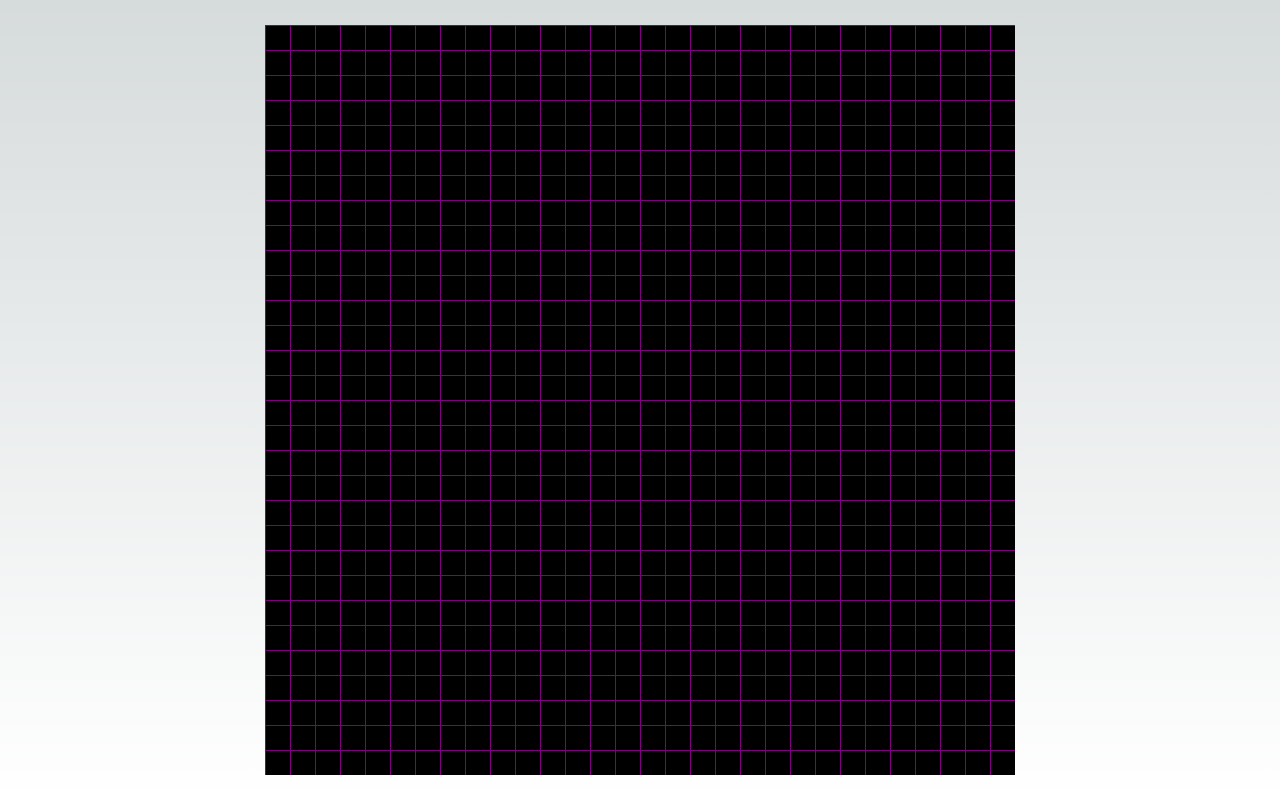
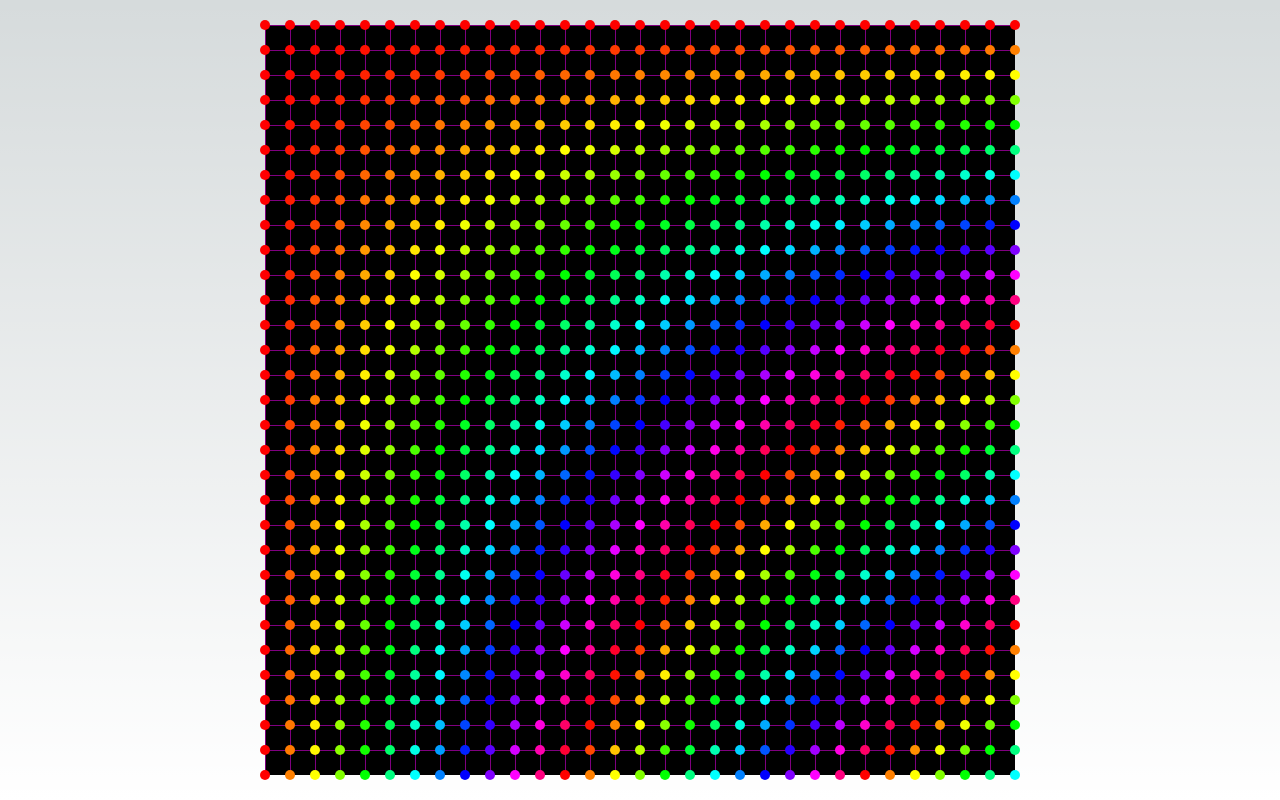
Before and after one commit to ScrambledFox/okuya-canvas, a Next.js app: page /canvas in a window 1280 px wide. Built offline with nearby package versions, Linux system fonts and the light colour scheme.

Commit message:
feat: added points and inter objects

```diff
--- a/package.json
+++ b/package.json
@@ -14,7 +14,8 @@
     "react": "^18",
     "react-dom": "^18",
     "react-konva": "^18.2.10",
-    "uuid": "^9.0.1"
+    "uuid": "^9.0.1",
+    "zustand": "^4.4.7"
   },
   "devDependencies": {
     "@types/node": "^20",
--- a/src/components/canvas/grid/index.tsx
+++ b/src/components/canvas/grid/index.tsx
@@ -1,9 +1,10 @@
 import React, { useEffect, useState } from "react";
 
-import { Tile } from "@/types/tiles";
+import { GridPoint, GridTile } from "@/types/tiles";
 import { v4 as uuidv4 } from "uuid";
 
-import GridTile from "../tile";
+import Tile from "../tile";
+import Point from "../point";
 
 interface GridProps {
   width: number;
@@ -12,18 +13,29 @@ interface GridProps {
 }
 
 const Grid = ({ width, height, size }: GridProps) => {
-  const [grid, setGrid] = useState<Tile[][]>([]);
+  const [tiles, setTiles] = useState<GridTile[][]>([]);
+  const [points, setPoints] = useState<GridPoint[][]>([]);
 
   useEffect(() => {
-    setGrid(
+    setTiles(
       Array.from({ length: height }, (v, y) =>
         Array.from({ length: width }, (b, x) => {
           return {
-            x: x,
-            y: y,
+            pos: { x: x, y: y },
             id: uuidv4(),
             color: "black",
-          } as Tile;
+          } as GridTile;
+        })
+      )
+    );
+
+    setPoints(
+      Array.from({ length: height + 1 }, (v, y) =>
+        Array.from({ length: width + 1 }, (b, x) => {
+          return {
+            pos: { x: x, y: y },
+            id: uuidv4(),
+          } as GridPoint;
         })
       )
     );
@@ -31,14 +43,34 @@ const Grid = ({ width, height, size }: GridProps) => {
 
   return (
     <div className="flex flex-col min-h-screen justify-center items-center text-center">
-      <div className=" self-center items-center">
-        {grid.map((row, rowIndex) => (
-          <div key={rowIndex} className="flex flex-row">
-            {row.map((tile, tileIndex) => (
-              <GridTile key={tileIndex} size={size} tileInfo={tile} />
-            ))}
-          </div>
-        ))}
+      <div className="self-center items-center fixed">
+        {/* Render Tiles */}
+        <div id="tiles">
+          {tiles.map((row, rowIndex) => (
+            <div key={rowIndex} className="flex flex-row">
+              {row.map((tile, tileIndex) => (
+                <Tile key={tileIndex} size={size} data={tile} />
+              ))}
+            </div>
+          ))}
+        </div>
+
+        {/* Render Points */}
+        <div id="points" className="absolute left-0 top-0">
+          {points.map((row, rowIndex) => (
+            <div key={rowIndex} className="flex flex-row">
+              {row.map((point, pointIndex) => (
+                <Point
+                  key={pointIndex}
+                  gridSize={size}
+                  pointSize={10}
+                  data={point}
+                  color={`hsl(${(point.pos.x * point.pos.y) % 360}, 100%, 50%)`}
+                />
+              ))}
+            </div>
+          ))}
+        </div>
       </div>
     </div>
   );
--- /dev/null
+++ b/src/components/canvas/inter/index.tsx
@@ -0,0 +1,9 @@
+import React from "react";
+
+interface InterProps {}
+
+const Inter = () => {
+  return <div></div>;
+};
+
+export default Inter;
--- /dev/null
+++ b/src/components/canvas/point/index.tsx
@@ -0,0 +1,47 @@
+import React, { useEffect } from "react";
+import { GridPoint } from "@/types/tiles";
+
+interface PointProps {
+  data: GridPoint;
+  gridSize: number;
+  pointSize: number;
+  color: string;
+}
+
+const Point = ({ data, gridSize, pointSize, color }: PointProps) => {
+  const [hover, setHover] = React.useState(false);
+
+  const style = {
+    backgroundColor: hover ? "white" : color,
+    left: data.pos.x * gridSize - pointSize / 2 - (hover ? pointSize / 4 : 0),
+    top: data.pos.y * gridSize - pointSize / 2 - (hover ? pointSize / 4 : 0),
+    width: pointSize + (hover ? pointSize / 2 : 0),
+    height: pointSize + (hover ? pointSize / 2 : 0),
+    borderRadius: "50%",
+  };
+
+  const onMouseEnter = () => {
+    setHover(true);
+  };
+
+  const onMouseLeave = () => {
+    setHover(false);
+  };
+
+  return (
+    <div
+      style={style}
+      onMouseEnter={onMouseEnter}
+      onMouseLeave={onMouseLeave}
+      className="absolute z-10"
+    >
+      {hover && (
+        <div className="absolute w-32 z-50 pointer-events-none">
+          {"x: " + data.pos.x + " y: " + data.pos.y}
+        </div>
+      )}
+    </div>
+  );
+};
+
+export default Point;
--- a/src/components/canvas/tile/index.tsx
+++ b/src/components/canvas/tile/index.tsx
@@ -1,18 +1,18 @@
-import { Tile } from "@/types/tiles";
+import { GridTile } from "@/types/tiles";
 import React from "react";
 
 interface TileProps {
-  tileInfo: Tile;
+  data: GridTile;
   size: number;
 }
 
-const Tile = ({ tileInfo, size }: TileProps) => {
+const Tile = ({ data, size }: TileProps) => {
   const [hover, setHover] = React.useState(false);
 
   const style = {
     width: size,
     height: size,
-    backgroundColor: hover ? "red" : tileInfo.color,
+    backgroundColor: hover ? "red" : data.color,
 
     borderLeft: "1px solid purple",
     borderTop: "1px solid purple",
@@ -34,8 +34,8 @@ const Tile = ({ tileInfo, size }: TileProps) => {
       onMouseLeave={onMouseLeave}
     >
       {hover && (
-        <div className="absolute z-10 pointer-events-none">
-          {"x: " + tileInfo.x + " y: " + tileInfo.y}
+        <div className="absolute w-32 z-50 pointer-events-none">
+          {"x: " + data.pos.x + " y: " + data.pos.y}
         </div>
       )}
     </div>
```
Also changed, not shown: src/types/inter/index.ts (added, +10 -0 lines), src/types/tiles/index.ts (+17 -3 lines), src/types/grid/index.ts (added), 1 other file (tests, documents, lock files or other folders).
